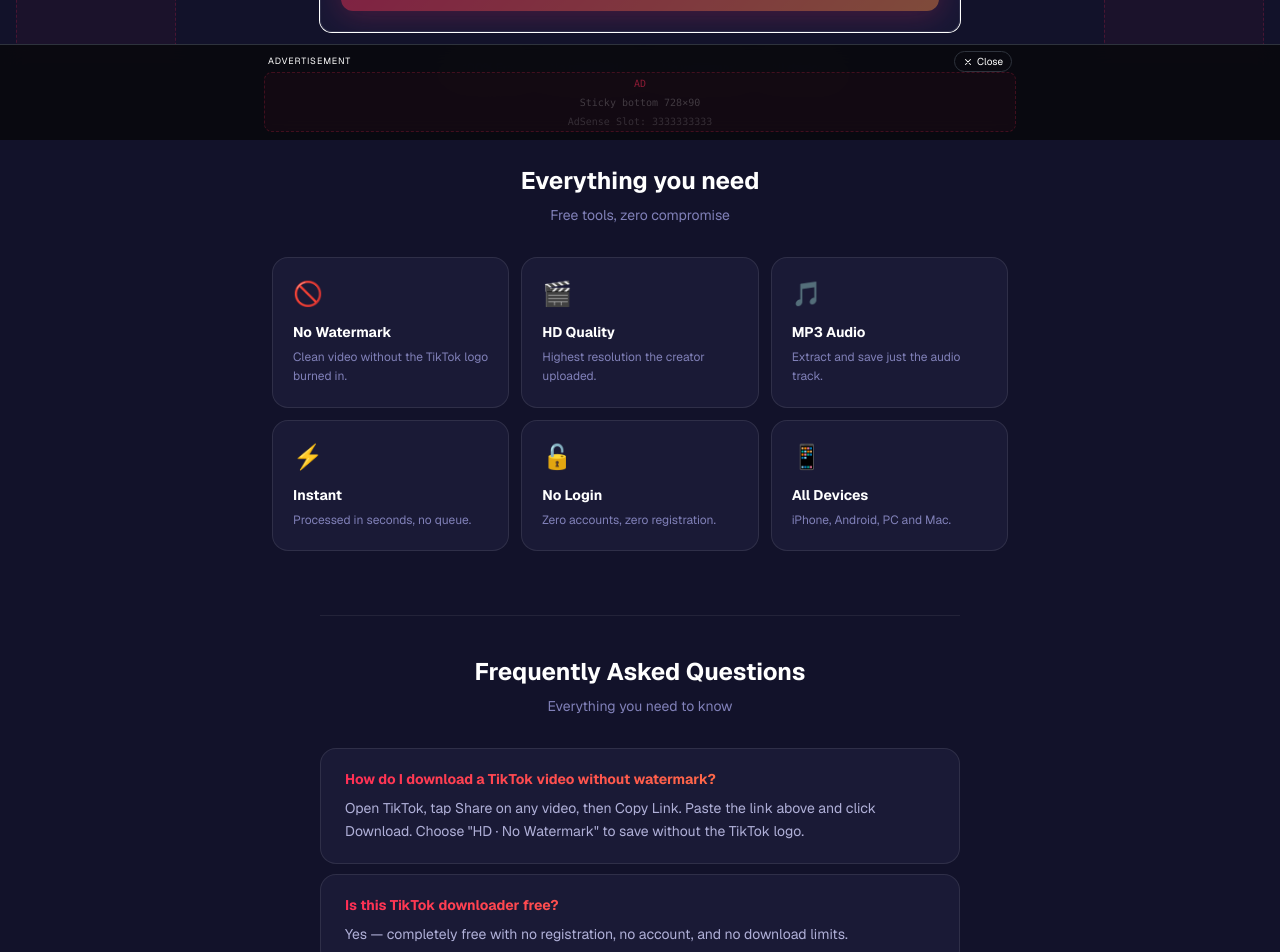
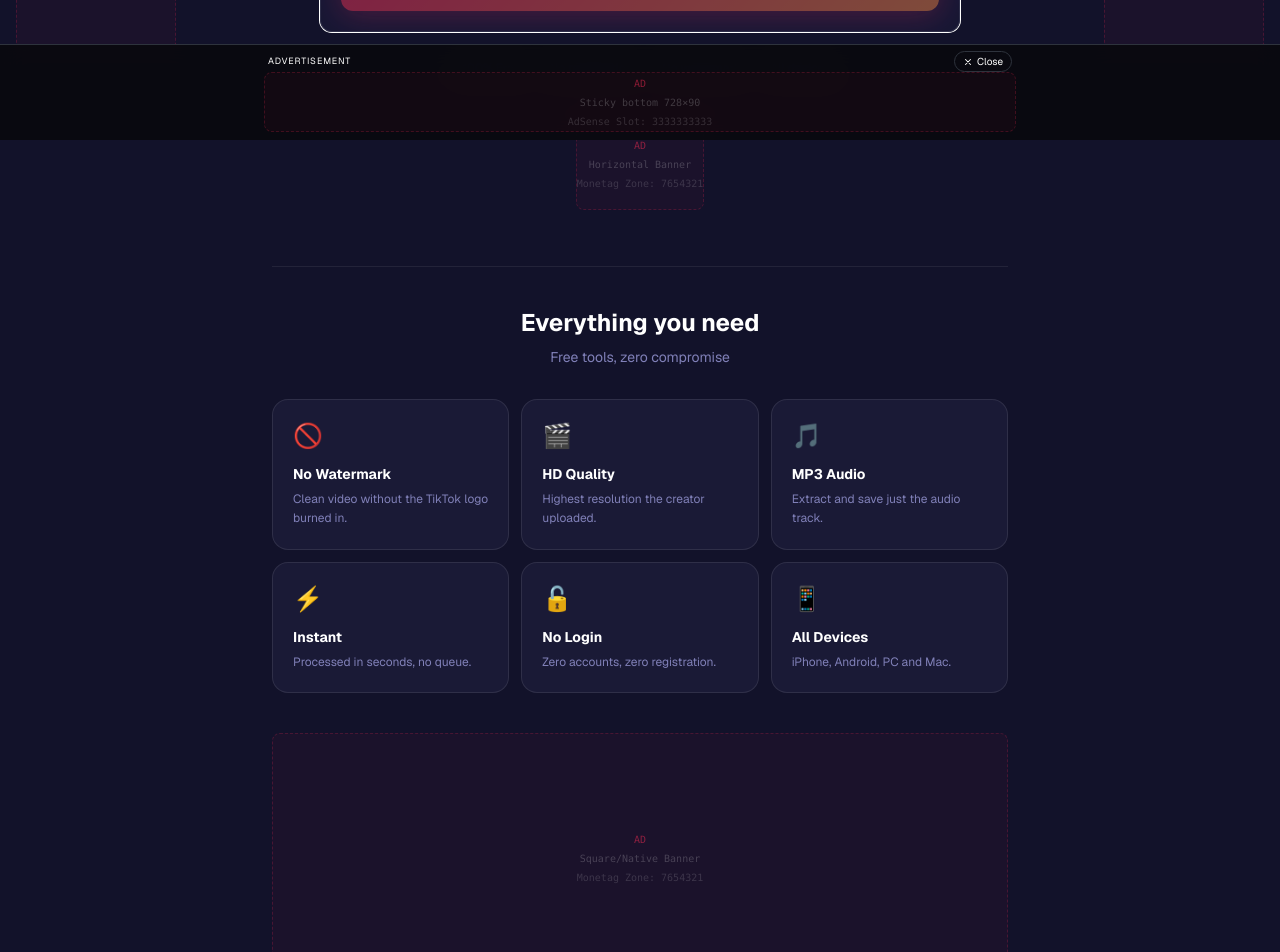
Before and after one commit to SirbuAndrei2/tiktok-downloader, a Next.js app: page / in a window 1280 px wide. Shown: the part 660-1612 px from the top of the page. Built offline with nearby package versions, Linux system fonts and the light colour scheme.

Commit message:
style: prepare horizontal and square ad slots in page.tsx

```diff
--- a/src/app/page.tsx
+++ b/src/app/page.tsx
@@ -3,6 +3,7 @@
 import { Badge } from '@/components/ui/badge'
 import { Separator } from '@/components/ui/separator'
 import Downloader from '@/components/Downloader'
+import AdUnit from '@/components/ads/AdUnit'
 
 const BASE = 'https://tokdown.org'
 
@@ -119,6 +120,14 @@
                 <span key={t} className="text-xs font-medium" style={{ color: 'var(--t4)' }}>{t}</span>
               ))}
             </div>
+
+            {/* Banner 1: Middle after Downloader */}
+            <AdUnit
+              monetagZoneId="7654321"
+              className="mt-4 mb-2 max-w-full overflow-hidden"
+              style={{ minHeight: 90 }}
+              label="Horizontal Banner"
+            />
           </section>
 
           {/* ── Features ──────────────────────────────────────── */}
@@ -139,6 +148,14 @@
                 </div>
               ))}
             </div>
+
+            {/* Banner 2: Above FAQ */}
+            <AdUnit
+              monetagZoneId="7654321"
+              className="mt-10 mb-2 max-w-full overflow-hidden"
+              style={{ minHeight: 250 }}
+              label="Square/Native Banner"
+            />
           </section>
 
           {/* ── FAQ ───────────────────────────────────────────── */}
```
